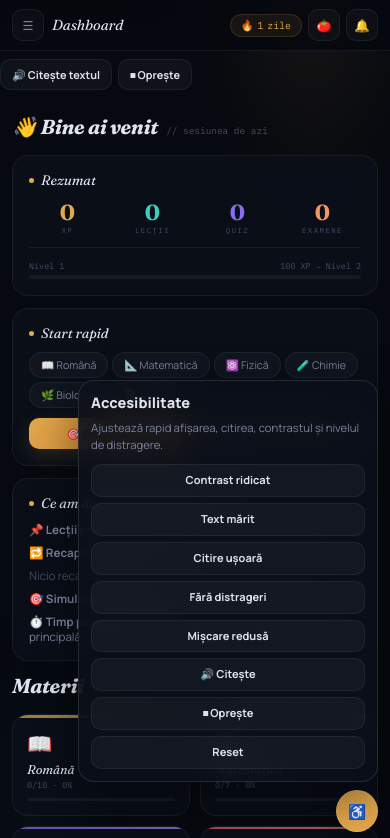
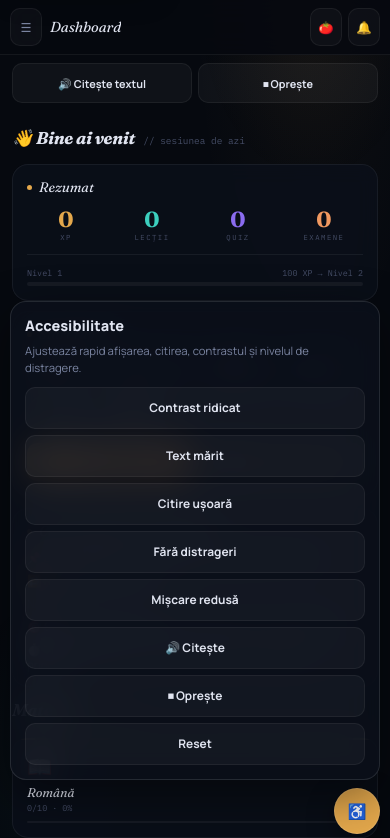
Before and after one commit to LaurAndreea10/BACapp, a website: page index.html in a window 390 px wide. Both pictures are taken after a click on the button "Deschide setările de accesibilitate". Shown: the top 838 px of the page. Drawn offline with nearby package versions, Linux system fonts and the light colour scheme.

Commit message:
Improve mobile accessibility and layout

```diff
--- a/accessibility.css
+++ b/accessibility.css
@@ -48,7 +48,7 @@
 }
 .a11y-menu button[aria-pressed="true"]{background:var(--gold-d,rgba(228,168,76,.1));border-color:var(--gold,#e4a84c);color:var(--gold,#e4a84c)}
 
-.a11y-speak-controls{display:flex;flex-wrap:wrap;gap:6px;margin:8px 0 12px}
+.a11y-speak-controls{display:flex;flex-wrap:wrap;gap:6px;margin:8px 0 12px;padding:0 20px}
 .a11y-speak-button{border:1px solid var(--line,rgba(255,255,255,.08));border-radius:10px;padding:7px 11px;background:rgba(255,255,255,.04);color:var(--txt,#e0e4f0);cursor:pointer;font-weight:700;font-size:.75rem}
 .a11y-speak-button:hover{border-color:var(--gold,#e4a84c);color:var(--gold,#e4a84c)}
 
@@ -77,4 +77,40 @@
 .a11y-reduced-motion *,.a11y-reduced-motion *::before,.a11y-reduced-motion *::after{animation-duration:.001ms!important;animation-iteration-count:1!important;scroll-behavior:auto!important;transition-duration:.001ms!important}
 
 @media (prefers-reduced-motion: reduce){*,*::before,*::after{animation-duration:.001ms!important;animation-iteration-count:1!important;scroll-behavior:auto!important;transition-duration:.001ms!important}}
-@media(max-width:768px){.a11y-panel{right:12px;bottom:12px}.a11y-toggle{width:42px;height:42px}.a11y-actions{grid-template-columns:1fr}.a11y-menu{width:min(300px,calc(100vw - 24px))}}
+
+@media(max-width:768px){
+  .a11y-panel{right:12px;bottom:12px}
+  .a11y-toggle{width:46px;height:46px;font-size:1.05rem}
+  .a11y-actions{grid-template-columns:1fr}
+  .a11y-menu{width:min(320px,calc(100vw - 24px));max-height:72vh;overflow:auto;padding:14px}
+  .a11y-menu button{min-height:42px;font-size:.82rem}
+  .a11y-speak-controls{padding:0 12px;margin:8px 0 10px}
+  .a11y-speak-button{min-height:40px;flex:1 1 130px}
+  .tb{gap:8px}
+  .tb-a{gap:5px;flex-shrink:0}
+  .tb-t{font-size:.92rem;max-width:42vw;overflow:hidden;text-overflow:ellipsis;white-space:nowrap}
+  .pn{padding:14px 12px 76px!important}
+  .hd{flex-wrap:wrap;gap:4px;margin-bottom:12px}
+  .hd h2{font-size:1.18rem!important;line-height:1.25}
+  .cd{padding:14px!important}
+  .g2,.ga{gap:10px!important}
+  .bt,.ib,.hm,.ch,.strk{min-height:38px}
+  .am{max-height:48vh}
+  .bb{max-width:96%;font-size:.84rem}
+  .ar{position:sticky;bottom:0;background:var(--bg);padding-top:8px;z-index:2}
+  .ar textarea{min-height:46px}
+  #ai-coach-local-suggestions .ai-suggestion-groups{grid-template-columns:1fr!important}
+  #ai-coach-local-suggestions .ai-suggestion{min-height:40px;padding:9px 11px}
+  .mc{height:300px!important}
+}
+
+@media(max-width:420px){
+  .a11y-panel{right:10px;bottom:10px}
+  .a11y-menu{width:calc(100vw - 20px)}
+  .tb{padding:8px 10px!important}
+  .strk{display:none!important}
+  .ib{width:36px;height:36px}
+  .g2{grid-template-columns:1fr!important}
+  .ga{grid-template-columns:1fr!important}
+  .score-display .score-num{font-size:1.8rem!important}
+}
```
